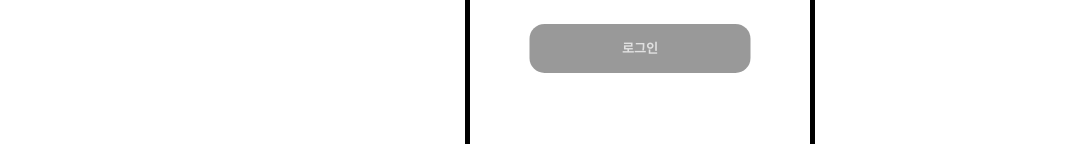
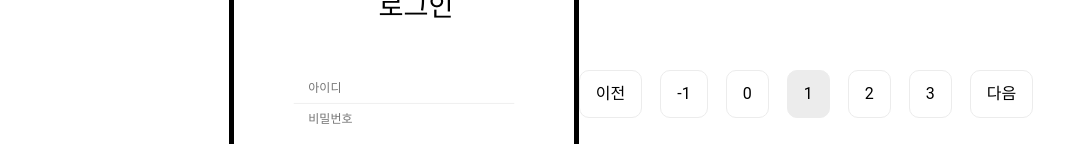
Before and after one commit to mini-project-team3/FE, a React (Create React App) app: page /user in a window 1280 px wide. Shown: the part 808-952 px from the top of the page, without its empty margins (0-1081 px from the left). Built offline with nearby package versions, Linux system fonts and the light colour scheme.

Commit message:
pagination 관련 구현, store 전역 관리

```diff
--- a/src/components/Pagination.jsx
+++ b/src/components/Pagination.jsx
@@ -1,14 +1,15 @@
 import React, { useEffect, useState } from "react";
+import { useDispatch, useSelector } from "react-redux";
 import styled from "styled-components";
+import { setCurrentPage } from "../redux/modules/paginationSlice";
 
-const Pagination = ({ curPageNum }) => {
-  const [pageNum, setPageNum] = useState(curPageNum || 1);
-  const [pageGroupNum, setPageGroupNum] = useState(1);
+const Pagination = () => {
+  const dispatch = useDispatch();
+  const [curPage, setCurPage] = useState(1);
+
   const newSelect = (e) => {
-    const a = document.querySelector(".pg-active");
-    a.classList.remove("pg-active");
-    e.target.classList.add("pg-active");
-    setPageNum(Number(e.target.textContent));
+    dispatch(setCurrentPage(e.target.textContent));
+    setCurPage(Number(e.target.textContent));
   };
 
   return (
@@ -16,19 +17,19 @@ const Pagination = ({ curPageNum }) => {
       <ul className="pagination">
         <li className="pagination-item">이전</li>
         <li className="pagination-item" onClick={newSelect}>
-          {curPageNum - 2}
+          {curPage - 2}
         </li>
         <li className="pagination-item" onClick={newSelect}>
-          {curPageNum - 1}
+          {curPage - 1}
         </li>
         <li className="pagination-item pg-active" onClick={newSelect}>
-          {curPageNum}
+          {curPage}
         </li>
         <li className="pagination-item" onClick={newSelect}>
-          {curPageNum + 1}
+          {curPage + 1}
         </li>
         <li className="pagination-item" onClick={newSelect}>
-          {curPageNum + 2}
+          {curPage + 2}
         </li>
 
         <li className="pagination-item">다음</li>
--- a/src/pages/User.jsx
+++ b/src/pages/User.jsx
@@ -137,6 +137,7 @@ const User = () => {
           </form>
         </div>
       </div>
+      <Pagination />
     </FormStyle>
   );
 };
--- a/src/redux/config/configStore.jsx
+++ b/src/redux/config/configStore.jsx
@@ -1,10 +1,10 @@
 import { configureStore } from "@reduxjs/toolkit";
-import counterSlice from "../modules/counterSlice";
 import loginSlice from "../modules/loginSlice";
 import tokenReducer from "../modules/Auth";
+import paginationSlice from "../modules/paginationSlice";
 
 const store = configureStore({
-  reducer: { counterSlice: counterSlice, loginSlice, authToken: tokenReducer },
+  reducer: { loginSlice, authToken: tokenReducer, paginationSlice },
 });
 
 export default store;
--- /dev/null
+++ b/src/redux/modules/paginationSlice.jsx
@@ -0,0 +1,16 @@
+import { createSlice } from "@reduxjs/toolkit";
+
+const initialState = { currentPage: 1 };
+
+const paginationSlice = createSlice({
+  name: "currentPage",
+  initialState,
+  reducers: {
+    setCurrentPage(state, payload) {
+      state.currentPage = payload;
+    },
+  },
+});
+
+export const { setCurrentPage } = paginationSlice.actions;
+export default paginationSlice.reducer;
```
